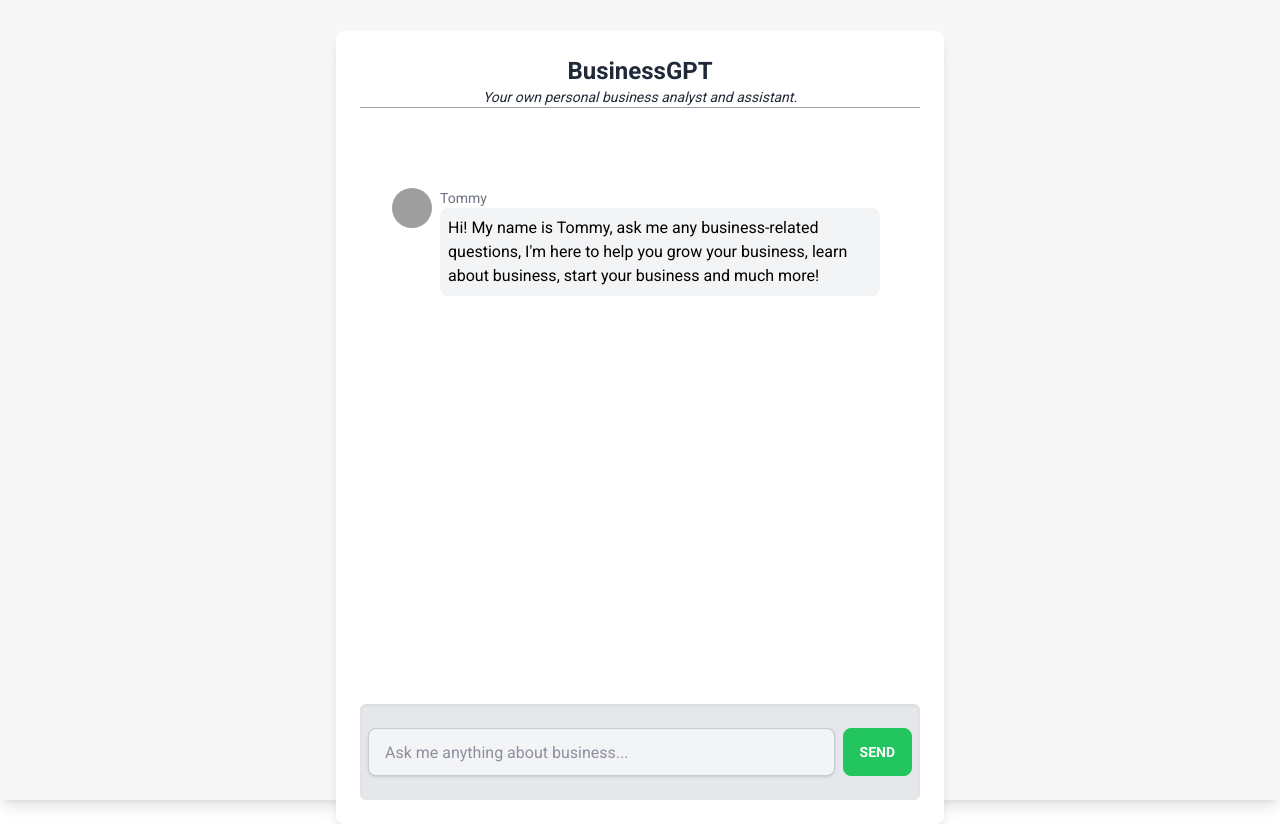
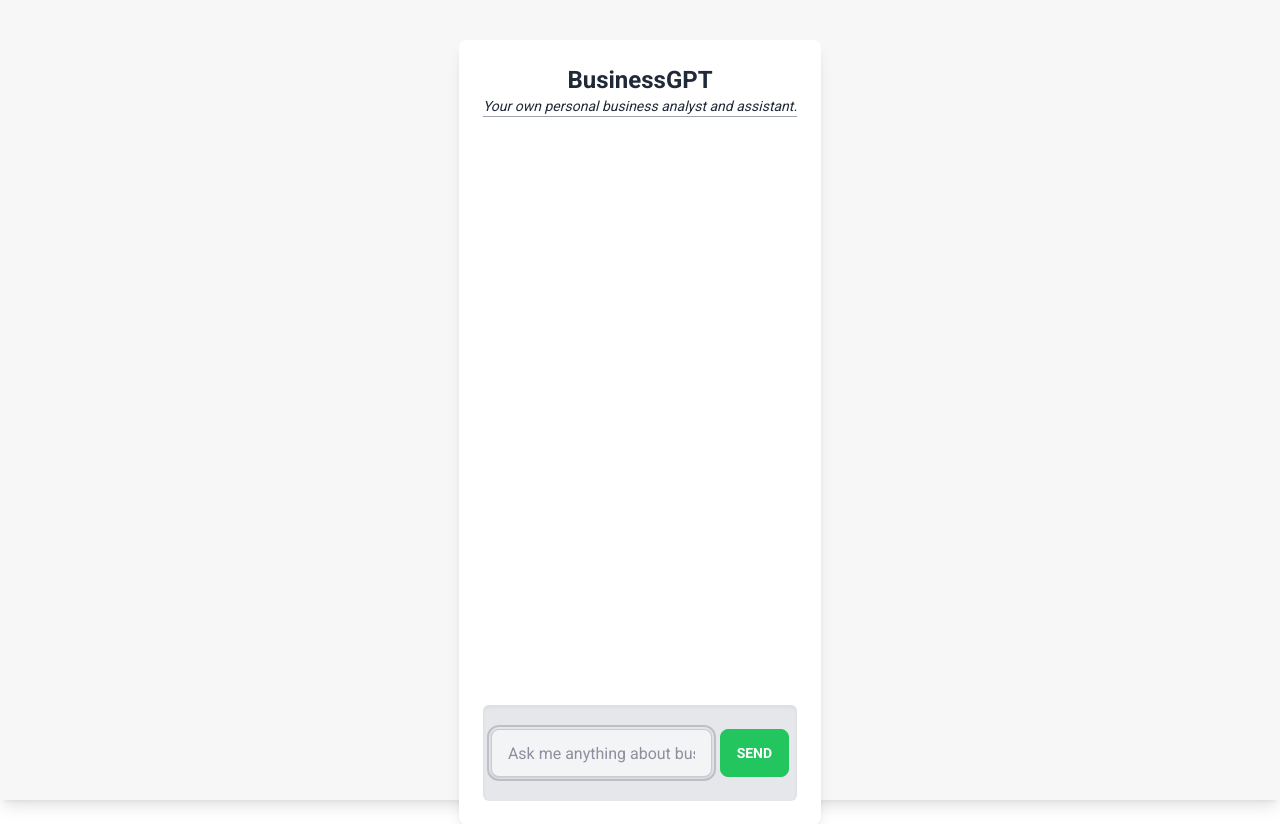
Before and after one commit to TheBolduc/businessgpt-final-v2, a SvelteKit app: page / in a window 1280 px wide. Built offline with nearby package versions, Linux system fonts and the light colour scheme; grey boxes are pictures that could not be loaded.

Commit message:
Update +page.svelte

```diff
--- a/src/routes/+page.svelte
+++ b/src/routes/+page.svelte
@@ -1,73 +1,50 @@
 <script lang="ts">
   import ChatMessage from '$lib/components/ChatMessage.svelte';
-  import type { ChatCompletionRequestMessage } from 'openai';
-  import { SSE } from 'sse.js';
+  import { onMount } from "svelte";
 
   let query: string = '';
   let answer: string = '';
   let loading: boolean = false;
-  let chatMessages: ChatCompletionRequestMessage[] = [];
+  let chatMessages: { role: string, content: string }[] = [];
 
-  let scrollToDiv: HTMLDivElement;
   let inputField: HTMLInputElement;
-  let chatContainer: HTMLDivElement;
 
-  $: {
-    if (scrollToDiv) {
-      scrollToDiv.scrollIntoView({ behavior: 'smooth' });
+  async function askQuestion() {
+    if (query.trim() === "") return;
+    loading = true;
+    try {
+      // Replace this with the actual function to get the answer
+      const response = await getAnswer(query);
+      answer = response;
+    } catch (error) {
+      console.error(error);
+      answer = "An error occurred. Please try again.";
+    } finally {
+      chatMessages = [...chatMessages, { role: 'user', content: query }];
+      query = '';
+      loading = false;
     }
   }
 
-  async function handleSubmit() {
-    if (loading) {
-      return;
-    }
-
-    if (!query.trim()) {
-      return;
-    }
-
-    loading = true;
-    chatMessages = [...chatMessages, { role: 'user', content: query }];
-    const eventSource = new SSE('/api/chat', {
-      headers: {
-        'Content-Type': 'application/json',
-      },
-      payload: JSON.stringify({ messages: chatMessages }),
-    });
-    query = '';
-    inputField.disabled = true;
-    eventSource.addEventListener('error', handleError);
-    eventSource.addEventListener('message', (e) => {
-      try {
-        if (e.data === '[DONE]') {
-          chatMessages = [...chatMessages, { role: 'assistant', content: answer }];
-          answer = '';
-          eventSource.close(); // Close the connection
-          loading = false;
-          inputField.disabled = false;
-          scrollToDiv.scrollIntoView({ behavior: 'smooth' });
-          return;
-        }
-        const completionResponse = JSON.parse(e.data);
-        const [{ text }] = completionResponse.choices; // Changed from delta to text
-        if (text) {
-          answer = (answer ?? '') + text; // Changed from delta.content to text
-          chatContainer.scrollTop = chatContainer.scrollHeight;
-        }
-      } catch (err) {
-        handleError(err);
-      }
-    });
-    eventSource.stream();
+  async function handleSubmit(event) {
+    event.preventDefault();
+    await askQuestion();
+    chatMessages = [...chatMessages, { role: 'assistant', content: answer }];
+    answer = '';
+    inputField.focus();
   }
 
-  function handleError<T>(err: T) {
-    loading = false;
-    query = '';
-    answer = '';
-    inputField.disabled = false;
-    console.error(err);
+  onMount(() => {
+    inputField.focus();
+  });
+
+  // Dummy getAnswer function, replace it with the actual API call or function
+  async function getAnswer(query) {
+    return new Promise((resolve) => {
+      setTimeout(() => {
+        resolve(`You asked: ${query}`);
+      }, 1000);
+    });
   }
 </script>
 
@@ -88,13 +65,8 @@
         <div class="w-full border-b border-gray-400 mb-6"></div>
       </div>
       <div class="flex flex-col pt-4 w-full h-full px-8 items-center gap-2">
-        <div class="flex flex-col gap-2 h-[calc(100vh-300px)] overflow-y-auto mt-4 mb-4" bind:this={chatContainer}>
-          <ChatMessage
-            type="assistant"
-            message="Hi! My name is Tommy, ask me any business-related questions, I'm here to help you grow your business, learn about business, start your business and much more!"
-          />
+        <div class="flex flex-col gap-2 h-[calc(100vh-300px)] overflow-y-auto mt-4 mb-4">
           {#each chatMessages as message}
-
             <ChatMessage type={message.role} message={message.content} />
           {/each}
           {#if answer}
@@ -104,23 +76,14 @@
             <ChatMessage type="assistant" message="Loading.." />
           {/if}
         </div>
-        <div class="" bind:this={scrollToDiv} />
       </div>
-      <form
-        class="flex w-full rounded-md bg-gray-200 py-6 px-2 shadow-inner space-x-2"
-        on:submit|preventDefault={() => handleSubmit()}
-      >
-        <input
-          type="text"
-          class="input input-bordered w-full shadow bg-white text-black"
-          bind:this={inputField}
-          bind:value={query}
-          placeholder="Ask me anything about business..."
-          disabled={loading}
-        />
-        <button
-          type="submit"
-          class="btn btn-primary bg-green-500 hover:bg-green-600 border border-green-500 hover:border-green-600"
+      <form class="flex w-full rounded-md bg-gray-200 py-6 px-2 shadow-inner space-x-2"
+            on:submit|preventDefault={handleSubmit}>
+        <input type="text" class="input input-bordered w-full shadow bg-white text-black"
+               bind:this={inputField} bind:value={query} placeholder="Ask me anything about business..."
+               on:keydown={(event) => event.key === "Enter" && askQuestion()}
+               disabled={loading} />
+        <button type="submit" class="btn btn-primary bg-green-500 hover:bg-green-600 border border-green-500 hover:border-green-600"
           disabled={loading}
         >
           Send
```
